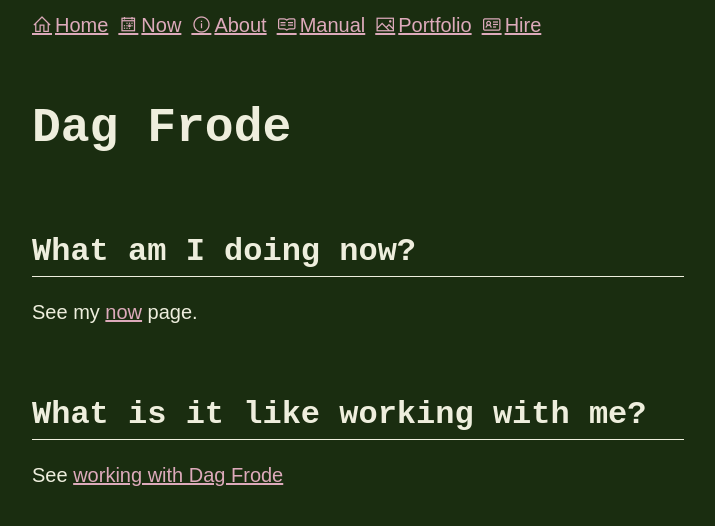
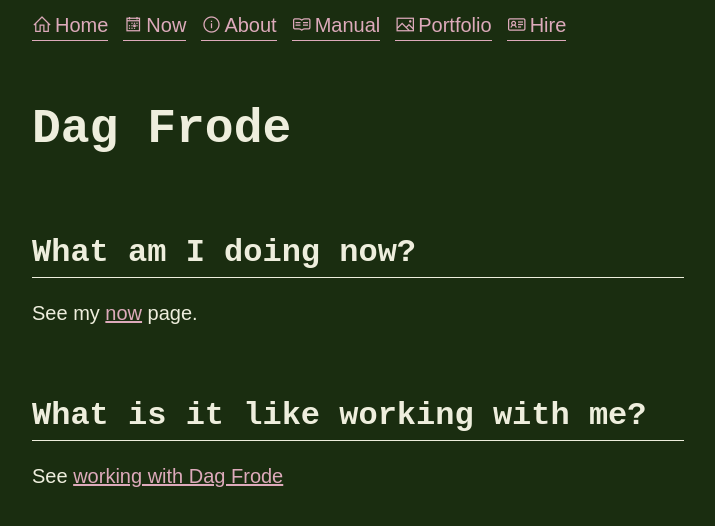
Before and after one commit to dagfrode/dagfrode.github.io, a Jekyll site: the page built from README.md, in a window 1280 px wide. Shown: the top 526 px of the page, without its empty margins (282-997 px from the left). Built offline with Jekyll 4.4.1, drawn with Linux system fonts in a browser that asks for light colours; our own code applies the rules of GitHub Pages for plain Markdown files.

Commit message:
fix menu

```diff
--- a/assets/css/main.css
+++ b/assets/css/main.css
@@ -174,11 +174,13 @@ img {
 header{
   display: flex;
   flex-direction: row;
-  gap:10px;
+  gap:15px;
 }
 
 header a{
   display: flex;
   align-items:center;
   gap:3px;
+  text-decoration: none;
+  border-bottom:1px solid var(--theme-link);
 }
```
